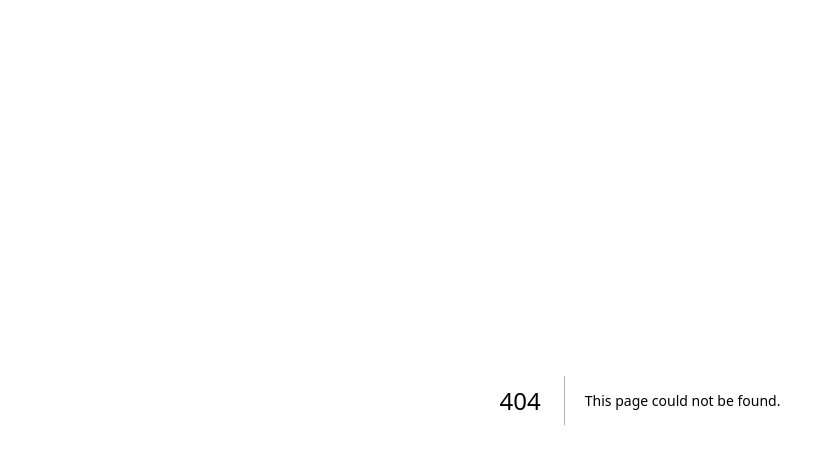
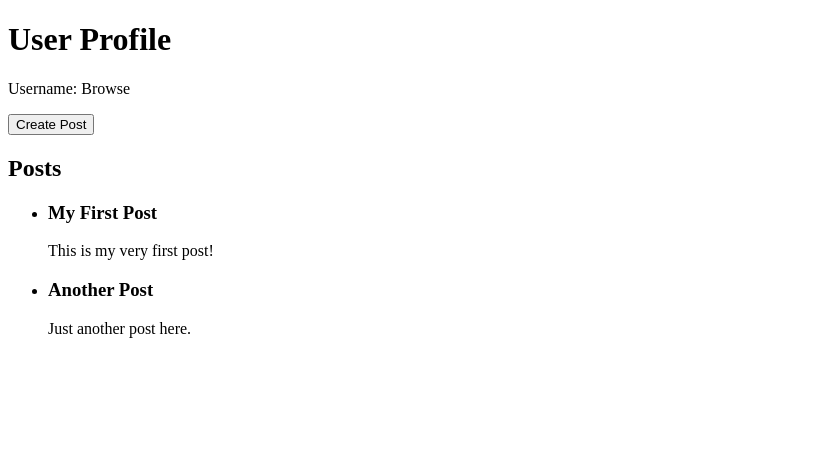
Before and after one commit to Mjtoffey/WhyNotMeFront, a Next.js app: page /Browse in a window 1280 px wide. Before the commit this address had no page. Shown: the top 464 px of the page, without its empty margins (0-835 px from the left). Built offline with nearby package versions, Linux system fonts and the light colour scheme.

Commit message:
added user profile page

```diff
--- /dev/null
+++ b/src/pages/[username].js
@@ -0,0 +1,34 @@
+import React from 'react';
+import { useRouter } from 'next/router';
+
+const UserProfilePage = () => {
+    const router = useRouter();
+    const { username } = router.query;
+
+    // Dummy post data (replace with actual data)
+    const userPosts = [
+        { id: 1, title: 'My First Post', content: 'This is my very first post!' },
+        { id: 2, title: 'Another Post', content: 'Just another post here.' },
+    ];
+
+    return (
+        <div>
+            <h1>User Profile</h1>
+            <p>Username: {username}</p>
+
+            <button onClick={() => alert('Create Post')}>Create Post</button>
+
+            <h2>Posts</h2>
+            <ul>
+                {userPosts.map((post) => (
+                    <li key={post.id}>
+                        <h3>{post.title}</h3>
+                        <p>{post.content}</p>
+                    </li>
+                ))}
+            </ul>
+        </div>
+    );
+};
+
+export default UserProfilePage;
```
